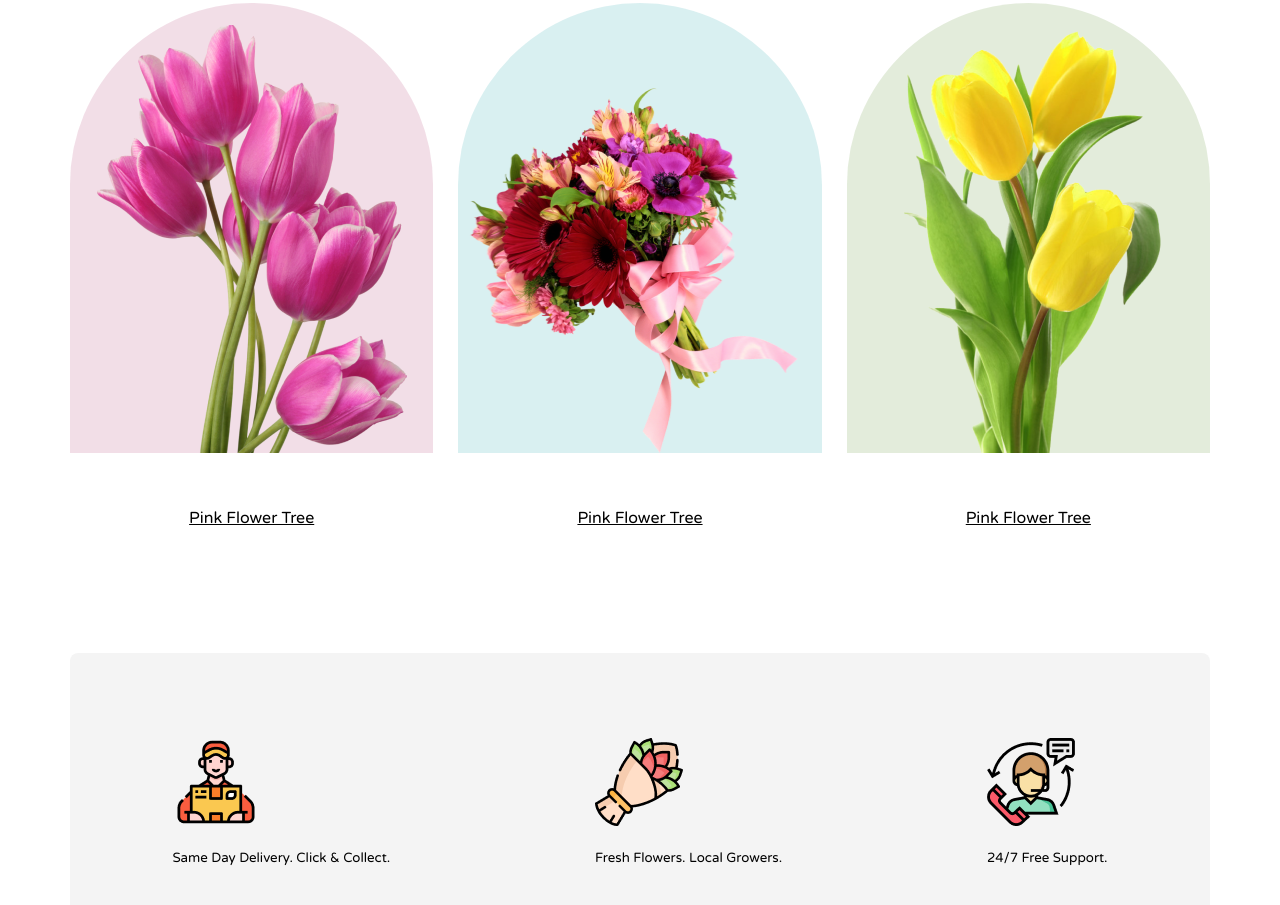
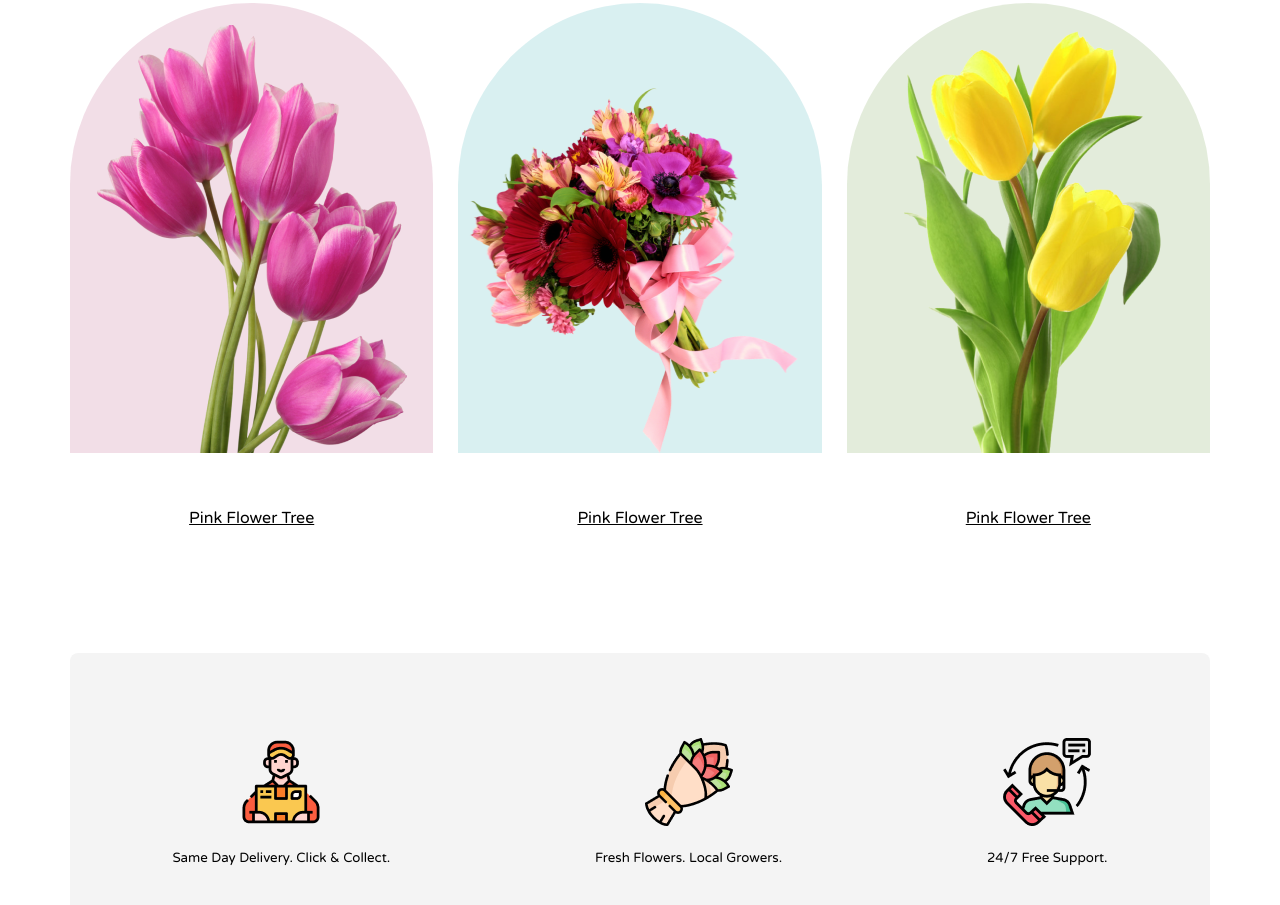
Before and after one commit to PmSaifuzzaman/programminghero-flowershop-assignment, a plain HTML site: page index.html in a window 1280 px wide. Shown: the part 871-1776 px from the top of the page. Drawn offline with Linux system fonts and the light colour scheme.

Commit message:
Rectangle section some upgrade

```diff
--- a/index.html
+++ b/index.html
@@ -45,15 +45,15 @@
         <section class="featured-flowers">
             <div class="rectangle">
                 <div class="rectangle-content">
-                    <div>
+                    <div class="rectangle-content1">
                         <img src="./images/Group 57.png" alt="">
                         <p><small>Same Day Delivery. Click & Collect.</small></p>
                     </div>
-                    <div>
+                    <div class="rectangle-content1">
                         <img src="./images/Group 58.png" alt="">
                         <p><small>Fresh Flowers. Local Growers.</small></p>
                     </div>
-                    <div>
+                    <div class="rectangle-content1">
                         <img src="./images/Group 59.png" alt="">
                         <p><small>24/7 Free Support.</small></p>
                     </div>
--- a/style.css
+++ b/style.css
@@ -103,3 +103,6 @@ body{
     justify-content: space-around;
     padding-top: 85px;
 }
+.rectangle-content1{
+    text-align: center;
+}
```
